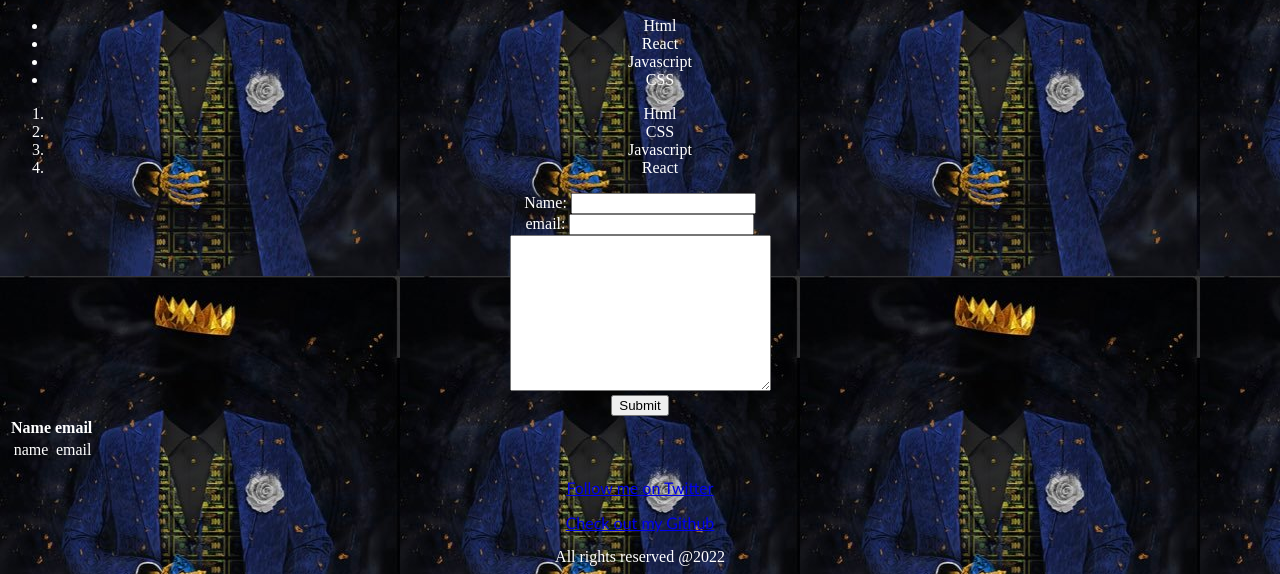
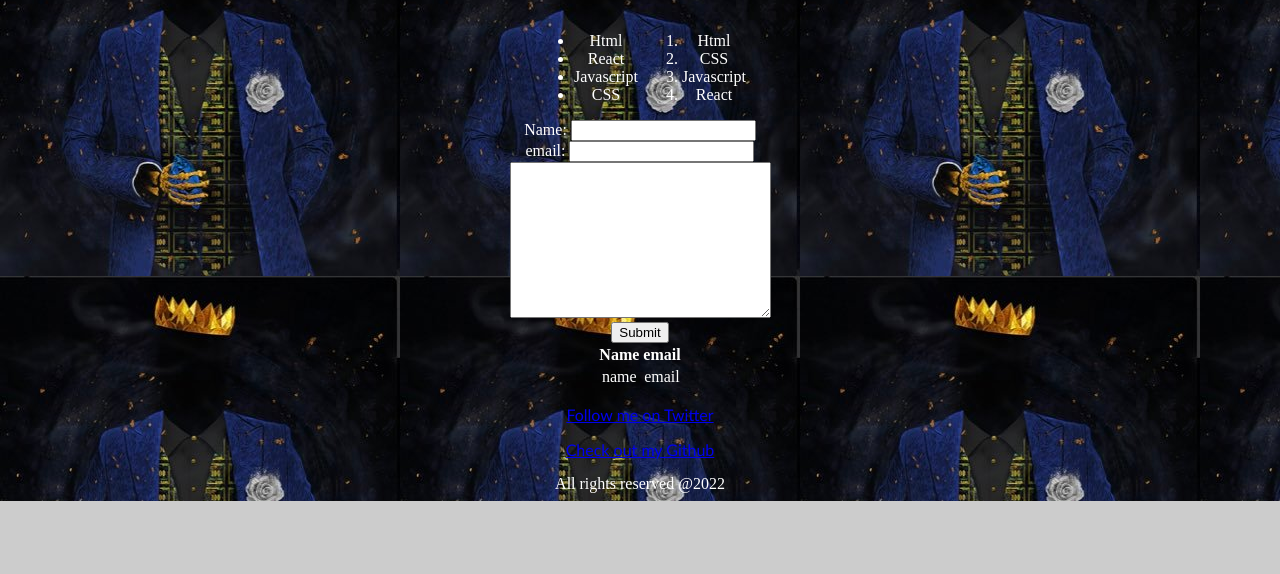
Before and after one commit to JIGC1/First-Website, a plain HTML site: page index.html in a window 1280 px wide. Shown: the part 524-1098 px from the top of the page. After the commit the page ends 1025 px from the top, so only its background shows below. Drawn offline with Linux system fonts and the light colour scheme.

Commit message:
small update to alignment

```diff
--- a/index.html
+++ b/index.html
@@ -22,7 +22,9 @@
         <p>I'm a recent graduate with a BS in IT. I'm hoping to become a front end developer</p>
 
         <!--image-->
-        <img id=rancho-viejo src="https://upload.wikimedia.org/wikipedia/commons/d/db/San_Francisco_Rancho_Viejo_-_panoramio.jpg" alt="San Francisco Rancho Viejo" width="400" height="300">
+        <p>
+            <img id=rancho-viejo src="https://upload.wikimedia.org/wikipedia/commons/d/db/San_Francisco_Rancho_Viejo_-_panoramio.jpg" alt="San Francisco Rancho Viejo" width="400" height="300">
+        </p>
 
         <!--Unordered List-->
         <ul>
@@ -59,7 +61,7 @@
             <input type="submit">
 
         <!--Table-->
-            <Table>
+            <Table class="center">
                 <thead>
                     <th>Name</th>
                     <th>email</th>
--- a/styles.css
+++ b/styles.css
@@ -34,3 +34,21 @@ div {
 
     font: white;
 }
+
+div {
+    align-items: center;
+  }
+
+  ul{
+      display: inline-block; text-align: center;
+  }
+
+  ol{
+    display: inline-block; text-align: center;
+}
+
+
+.center {
+    margin-left: auto;
+    margin-right: auto;
+  }
```
